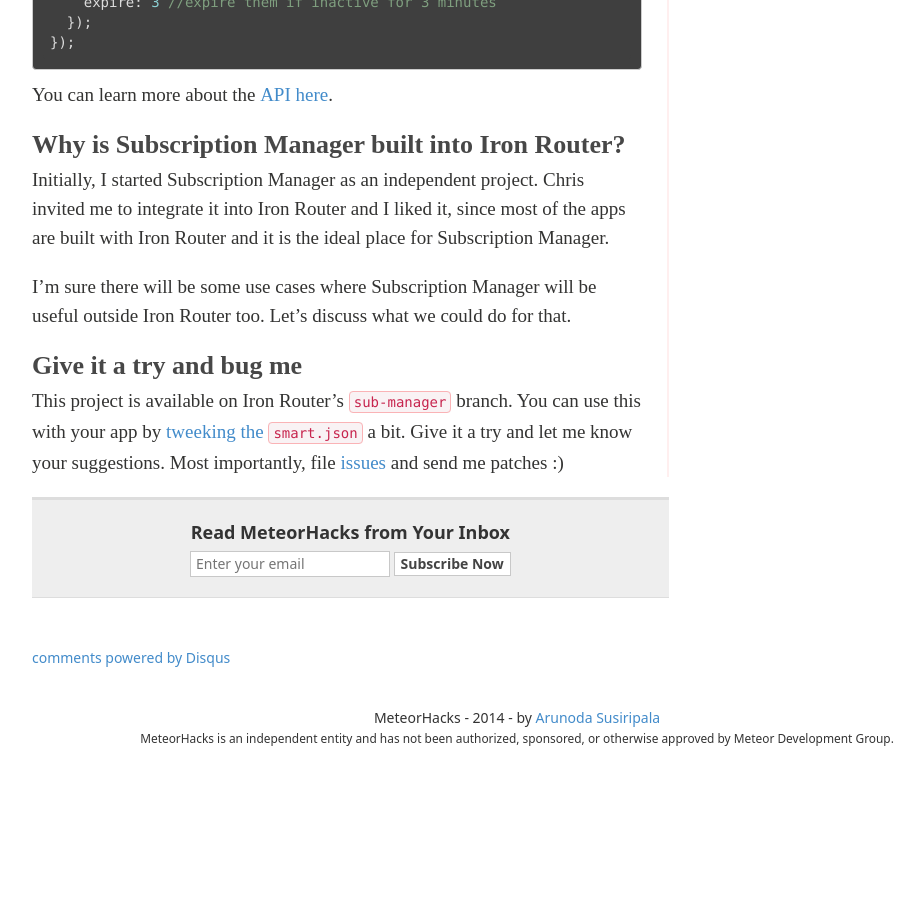
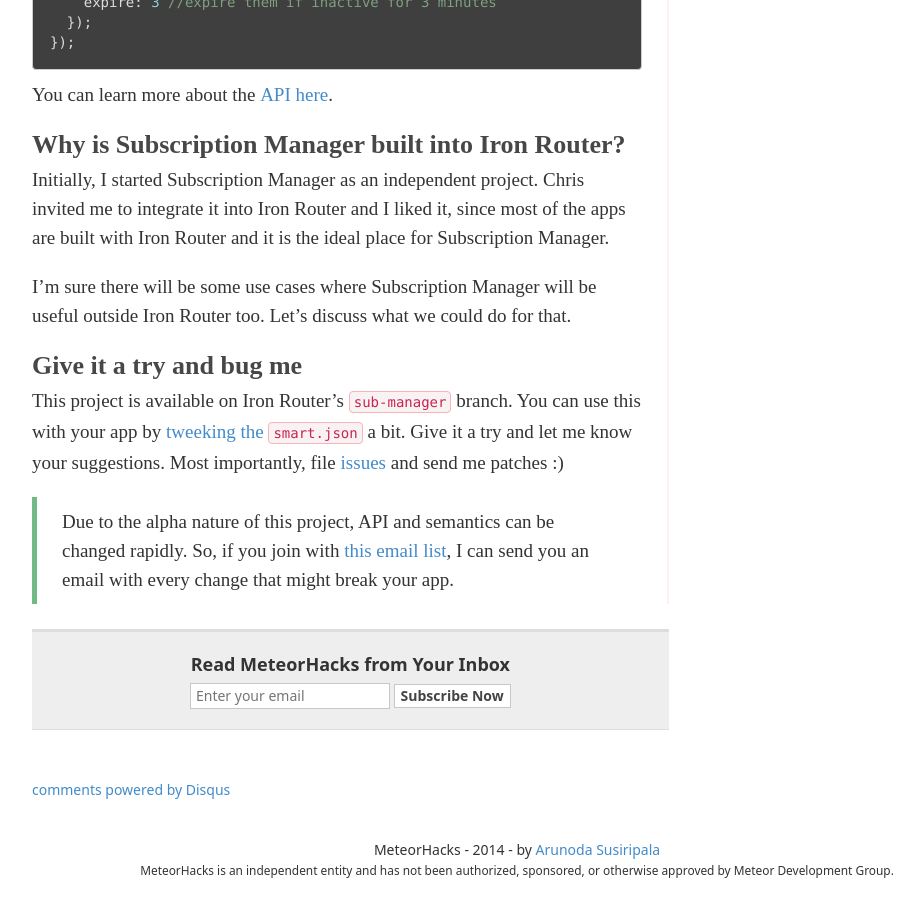
Before and after one commit to meteorhacks/meteorhacks.github.io, a Jekyll site: the page built from _posts/2014-02-20-subscription-manager-for-iron-router.md, in a window 1280 px wide and 900 px high, scrolled down 2634 px. Shown: the whole window, without its empty margins (123-1047 px from the left). Built offline with Jekyll 4.4.1, drawn with Linux system fonts in a browser that asks for light colours; comment, search, counter and statistics services are not loaded; before the commit the page ends 3402 px from its top, so only the background shows below that.

Commit message:
added email list

```diff
--- a/_posts/2014-02-20-subscription-manager-for-iron-router.md
+++ b/_posts/2014-02-20-subscription-manager-for-iron-router.md
@@ -80,3 +80,5 @@
 ## Give it a try and bug me
 
 This project is available on Iron Router's [`sub-manager`](https://github.com/EventedMind/iron-router/tree/sub-manager) branch. You can use this with your app by [tweeking the `smart.json`](https://github.com/EventedMind/iron-router/tree/sub-manager#installation) a bit. Give it a try and let me know your suggestions. Most importantly, file [issues](https://github.com/EventedMind/iron-router/issues) and send me patches :)
+
+> Due to the alpha nature of this project, API and semantics can be changed rapidly. So, if you join with [this email list](http://mad.ly/signups/102205/join), I can send you an email with every change that might break your app.
```
